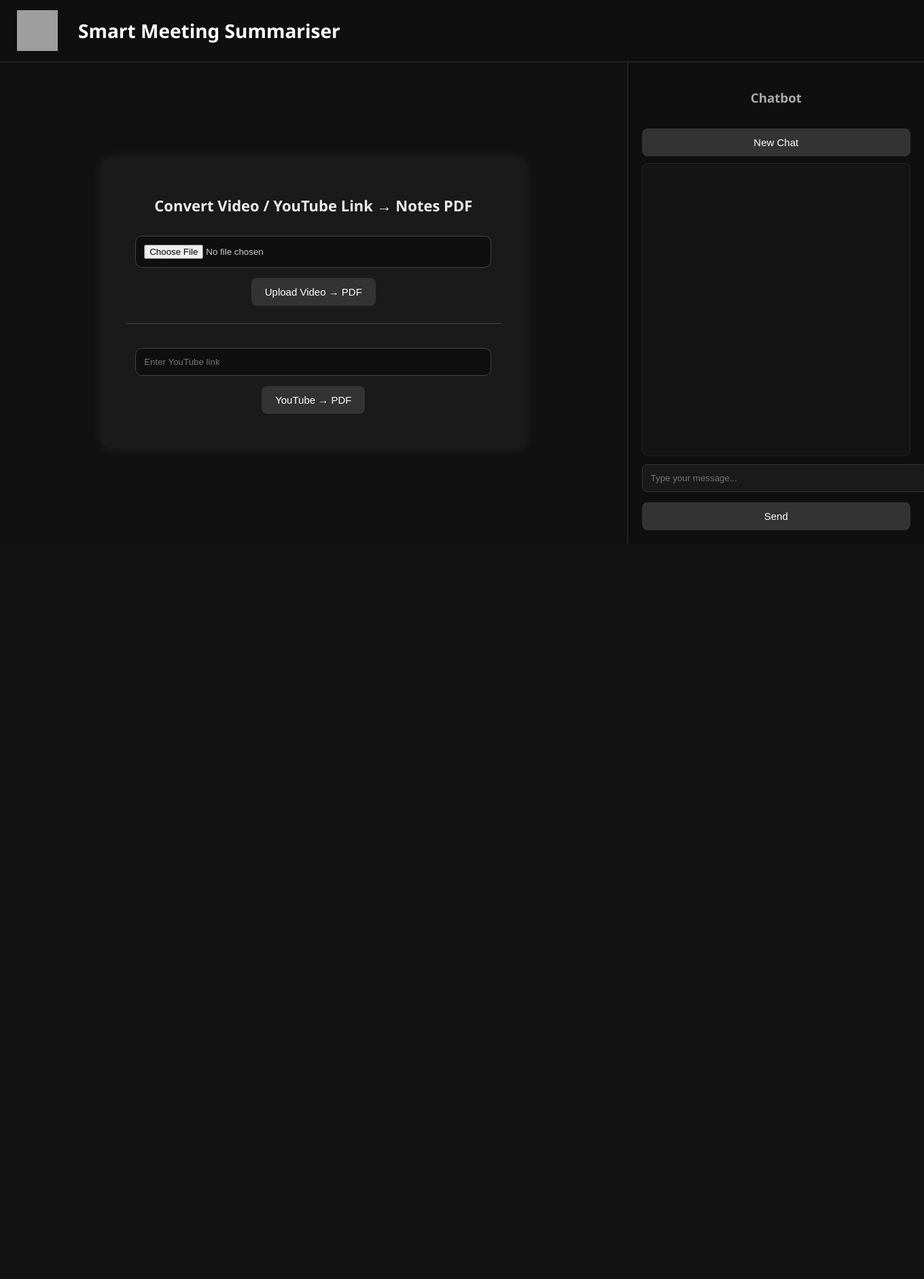
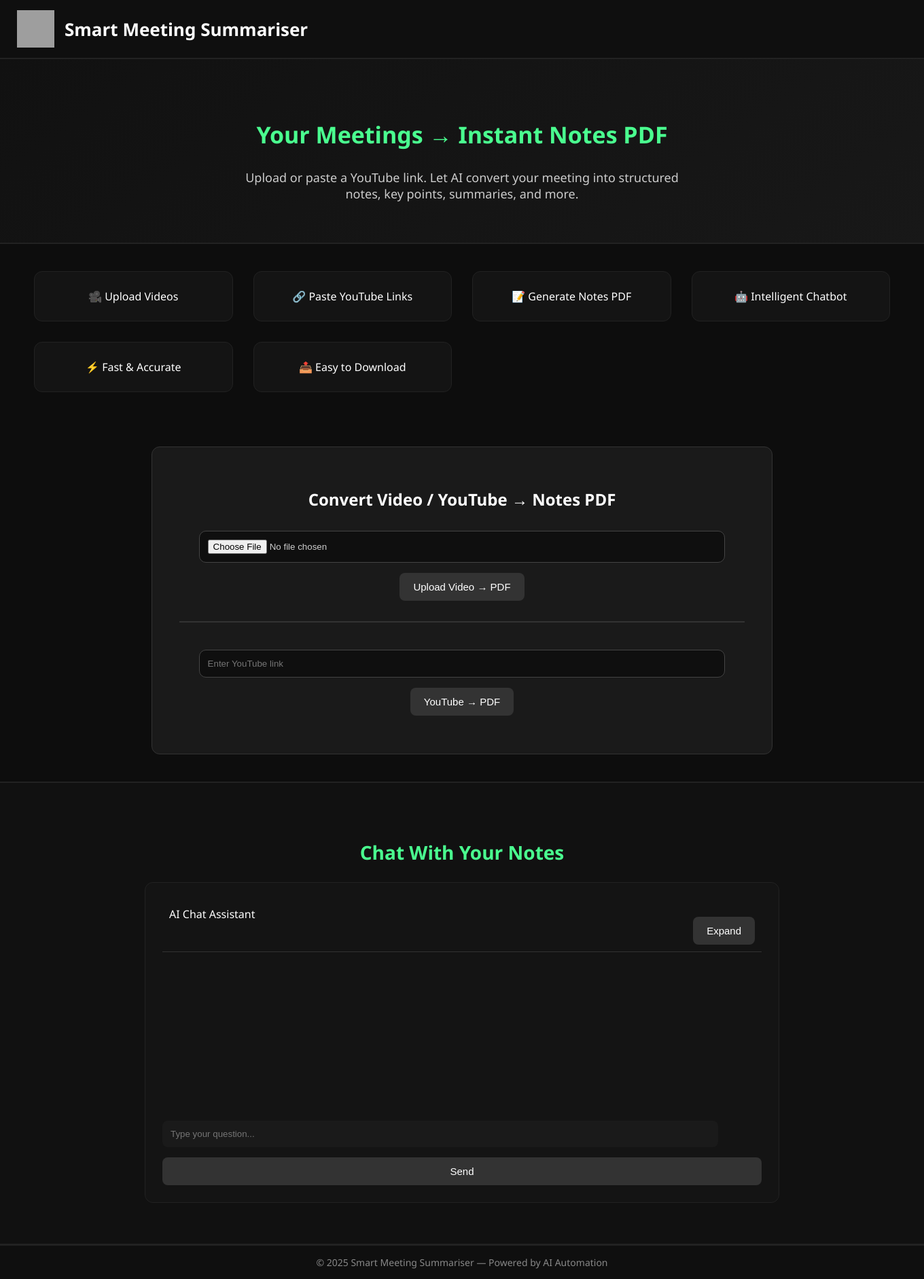
Before and after one commit to kumar-kiran-24/ai-video-summarizer, a Flask app: page / in a window 1360 px wide; the page is wider, and only the part inside the window is pictured. Shown: that part at 68% size. Before the commit the page ends 800 px from the top of that part, so only its background shows below. Run offline with Flask 3, Linux system fonts and the light colour scheme; grey boxes are pictures that could not be loaded.

Commit message:
upadte the bugs

```diff
--- a/app.py
+++ b/app.py
@@ -8,6 +8,7 @@ from src.chabot.chatbot import ChatBot
 app = Flask(__name__)
 CORS(app)
 
+# Folders
 UPLOAD_FOLDER = "data/uploads"
 RESULT_FOLDER = "data/results"
 LAST_TEXT_PATH = None
@@ -16,9 +17,13 @@ CD = None
 os.makedirs(UPLOAD_FOLDER, exist_ok=True)
 os.makedirs(RESULT_FOLDER, exist_ok=True)
 
+
+
 @app.route("/")
-def home_page():
+def home():
     return render_template("index.html")
+
+
 
 
 @app.route("/upload-video", methods=["POST"])
@@ -29,35 +34,52 @@ def upload_video():
         return jsonify({"error": "No video file provided"}), 400
 
     file = request.files["video"]
-    filename = str(uuid.uuid4()) + ".mp4"
+    filename = f"{uuid.uuid4()}.mp4"
     video_path = os.path.join(UPLOAD_FOLDER, filename)
     file.save(video_path)
 
-    main_ = Main()
-    pdf_path, text_path = main_.main(video_path=video_path)
+    try:
+        main_ = Main()
+        pdf_path, text_path = main_.main(video_path=video_path)
 
-    LAST_TEXT_PATH = text_path
+        LAST_TEXT_PATH = text_path
 
-    return send_file(pdf_path, as_attachment=True)
+        safe_name = f"video_summary_{uuid.uuid4().hex}.pdf"
+        return send_file(
+    pdf_path,
+    as_attachment=True,
+    download_name=safe_name
+)
+
+    except Exception as e:
+        return jsonify({"error": str(e)}), 500
+
 
 
 @app.route("/youtube-to-pdf", methods=["POST"])
 def youtube_to_pdf():
     global LAST_TEXT_PATH
 
-    data = request.json
+    data = request.get_json(force=True)
     youtube_link = data.get("link")
 
     if not youtube_link:
         return jsonify({"error": "YouTube link required!"}), 400
 
-    main_ = Main()
-    pdf_path, text_path = main_.youtube_link(youtube_link)
+    try:
+        main_ = Main()
+        pdf_path, text_path = main_.youtube_link(youtube_link)
 
-    LAST_TEXT_PATH = text_path
+        LAST_TEXT_PATH = text_path
 
-    return send_file(pdf_path, as_attachment=True)
+        return send_file(
+            pdf_path,
+            as_attachment=True,
+            download_name="youtube_summary.pdf"
+        )
 
+    except Exception as e:
+        return jsonify({"error": str(e)}), 500
 
 @app.route("/chat", methods=["POST"])
 def chat():
@@ -65,24 +87,27 @@ def chat():
     global CD
 
     if LAST_TEXT_PATH is None:
-        return jsonify({"error": "Upload a video or YouTube link first!"}), 400
+        return jsonify({"error": "Upload a video or process YouTube link first."}), 400
 
     if CD is None:
         CD = ChatBot(txt_path=LAST_TEXT_PATH)
 
-    data = request.json
+    data = request.get_json(force=True)
     message = data.get("message", "")
-    response = CD.ask(message)
 
-    return jsonify({"response": response})
+    try:
+        response = CD.ask(message)
+        return jsonify({"response": response})
+    except Exception as e:
+        return jsonify({"error": str(e)}), 500
 
 
-@app.post("/reset-chat")
+@app.route("/reset-chat", methods=["POST"])
 def reset_chat():
     global CD
     CD = None
-    return {"status": "reset done"}
+    return jsonify({"status": "chatbot reset"})
 
 
 if __name__ == "__main__":
-    app.run(debug=True)
+    app.run(host="0.0.0.0", port=5000, debug=True)
--- a/src/chabot/chatbot.py
+++ b/src/chabot/chatbot.py
@@ -13,7 +13,7 @@ load_dotenv()
 
 llm = ChatGroq(
     groq_api_key=os.getenv("GROK_API_KEY"),
-    model="llama-3.1-8b-instant"
+    model="llama-3.1-8b-instant",streaming=True
 )
 
 
--- a/templates/index.html
+++ b/templates/index.html
@@ -4,74 +4,87 @@
     <meta charset="UTF-8">
     <link rel="icon" type="image/png" href="static/logo2.png">
     <meta name="viewport" content="width=device-width, initial-scale=1.0">
-
     <title>Smart Meeting Summariser</title>
 
     <style>
-        .logo {
-            width: 60px;
-            height: 60px;
-            margin-right: 15px;
-        }
-
         body {
             margin: 0;
-            height: 100vh;
-            display: flex;
-            flex-direction: column;
             font-family: "Segoe UI", Arial, sans-serif;
             background: #0d0d0d;
             color: white;
         }
 
-        /* ---------------- HEADER ---------------- */
-        #header {
-            width: 100%;
+        /* HEADER */
+        header {
             display: flex;
             align-items: center;
             gap: 15px;
             padding: 15px 25px;
             background: #0f0f0f;
             border-bottom: 2px solid #222;
+            position: sticky;
+            top: 0;
+            z-index: 1000;
         }
 
-        #header h1 {
-            font-size: 28px;
-            color: white;
+        header img {
+            width: 55px;
+            height: 55px;
+        }
+
+        header h1 {
             margin: 0;
+            font-size: 26px;
             font-weight: 600;
         }
 
-        /* ---------------- MAIN PAGE LAYOUT ---------------- */
-        #main {
-            display: flex;
-            height: 100%;
+        /* HERO */
+        #hero {
+            text-align: center;
+            padding: 60px 20px;
+            background: linear-gradient(145deg, #111, #181818);
+            border-bottom: 2px solid #222;
         }
 
-        /* ---------------- LEFT PANEL ---------------- */
-        #left-panel {
-            width: 70%;
+        #hero h2 { font-size: 34px; color: #4aff8f; }
+        #hero p { max-width: 650px; margin: auto; font-size: 18px; color: #ccc; }
+
+        /* FEATURES */
+        #features {
+            padding: 40px 50px;
+            display: grid;
+            grid-template-columns: repeat(auto-fit, minmax(250px, 1fr));
+            gap: 30px;
+        }
+
+        .feature-box {
+            background: #141414;
+            padding: 25px;
+            border-radius: 12px;
+            border: 1px solid #222;
+            text-align: center;
+            transition: 0.3s;
+        }
+
+        .feature-box:hover {
+            transform: scale(1.03);
+            background: #1a1a1a;
+        }
+
+        /* MAIN SECTION (VIDEO → PDF) */
+        #main-section {
+            padding: 40px;
             display: flex;
             justify-content: center;
-            align-items: center;
-            background: #111;
-            border-right: 2px solid #222;
-            flex-direction: column;
         }
 
-        .box {
-            width: 60%;
+        #convert-box {
+            width: 65%;
             background: #1a1a1a;
-            padding: 35px;
+            padding: 40px;
             border-radius: 12px;
+            border: 1px solid #333;
             text-align: center;
-            box-shadow: 0 0 20px rgba(255,255,255,0.08);
-        }
-
-        .box h2 {
-            font-size: 22px;
-            color: #eee;
-            margin-bottom: 20px;
         }
 
         input[type="file"],
@@ -86,7 +99,6 @@
         }
 
         button {
-            margin-top: 15px;
             padding: 12px 20px;
             background: #333;
             color: white;
@@ -94,74 +106,106 @@
             border-radius: 8px;
             cursor: pointer;
             font-size: 15px;
+            margin-top: 15px;
         }
 
-        button:hover {
-            background: #555;
+        button:hover { background: #555; }
+
+        hr { border: 1px solid #333; margin: 30px 0; }
+
+        /* SEPARATE CHATBOT SECTION */
+        #chat-section {
+            padding: 60px 50px;
+            background: #111;
+            border-top: 2px solid #222;
+            border-bottom: 2px solid #222;
         }
 
-        hr {
-            border: 1px solid #333;
-            margin: 25px 0;
+        #chat-section h2 {
+            text-align: center;
+            font-size: 28px;
+            color: #4aff8f;
+            margin-bottom: 25px;
         }
 
-        #status {
-            margin-top: 15px;
-            color: #bbb;
-            font-size: 15px;
+        #chat-container {
+            width: 70%;
+            margin: auto;
+            background: #141414;
+            padding: 25px;
+            border-radius: 12px;
+            border: 1px solid #222;
+            display: flex;
+            flex-direction: column;
+            height: 420px;
         }
 
-        /* ---------------- CHAT PANEL ---------------- */
-        #chat-panel {
-            width: 30%;
-            padding: 20px;
-            background: #0f0f0f;
+        #chat-header {
             display: flex;
-            flex-direction: column;
+            justify-content: space-between;
+            padding: 10px;
+            border-bottom: 1px solid #333;
         }
 
         #messages {
             flex-grow: 1;
-            margin-top: 10px;
-            padding: 12px;
-            border-radius: 8px;
-            background: #141414;
-            border: 1px solid #222;
             overflow-y: auto;
+            padding: 15px;
         }
 
         .user { color: #d4d4d4; font-weight: 600; margin: 10px 0; }
         .bot  { color: #4aff8f; font-weight: 600; margin: 10px 0; }
 
         #chat-input {
-            width: 100%;
             padding: 12px;
-            margin-top: 12px;
+            border: none;
+            margin-top: 10px;
             border-radius: 8px;
             background: #1a1a1a;
-            border: 1px solid #333;
             color: white;
         }
 
+        /* Make Chatbot Expand */
+        #chat-container.large {
+            height: 650px;
+        }
+
+        /* FOOTER */
+        footer {
+            text-align: center;
+            padding: 15px;
+            font-size: 14px;
+            color: #888;
+            background: #0f0f0f;
+            border-top: 1px solid #222;
+        }
     </style>
 </head>
 
 <body>
 
+<header>
+    <img src="{{ url_for('static', filename='logo2.png') }}">
+    <h1>Smart Meeting Summariser</h1>
+</header>
 
-<div id="header">
-    <img src="{{ url_for('static', filename='logo2.png') }}" class="logo">
-    <h1>Smart Meeting Summariser</h1>
-</div>
+<section id="hero">
+    <h2>Your Meetings → Instant Notes PDF</h2>
+    <p>Upload or paste a YouTube link. Let AI convert your meeting into structured notes, key points, summaries, and more.</p>
+</section>
 
-<div id="main">
+<section id="features">
+    <div class="feature-box">🎥 Upload Videos</div>
+    <div class="feature-box">🔗 Paste YouTube Links</div>
+    <div class="feature-box">📝 Generate Notes PDF</div>
+    <div class="feature-box">🤖 Intelligent Chatbot</div>
+    <div class="feature-box">⚡ Fast & Accurate</div>
+    <div class="feature-box">📤 Easy to Download</div>
+</section>
 
-
-    <div id="left-panel">
-        <div class="box">
-
-            <h2>Convert Video / YouTube Link → Notes PDF</h2>
-
+<section id="main-section">
+    <div id="convert-box">
+        <h2>Convert Video / YouTube → Notes PDF</h2>
 
         <form id="uploadForm">
             <input type="file" id="videoFile" accept="video/*"><br>
@@ -170,76 +214,70 @@
 
         <hr>
 
-
         <input type="text" id="ytLink" placeholder="Enter YouTube link">
         <button onclick="processYT()">YouTube → PDF</button>
 
         <p id="status"></p>
+    </div>
+</section>
 
+<!-- SEPARATE CHATBOT SECTION -->
+<section id="chat-section">
+    <h2>Chat With Your Notes</h2>
+
+    <div id="chat-container">
+        <div id="chat-header">
+            <span>AI Chat Assistant</span>
+            <button onclick="toggleChatSize()">Expand</button>
         </div>
-    </div>
-
-
-    <div id="chat-panel">
-        <h3 style="text-align:center; color:#aaa;">Chatbot</h3>
-
-        <button onclick="resetCHAT()">New Chat</button>
 
         <div id="messages"></div>
 
-        <input id="chat-input" type="text" placeholder="Type your message...">
+        <input id="chat-input" type="text" placeholder="Type your question...">
         <button onclick="sendChat()">Send</button>
     </div>
+</section>
 
-</div>
+<footer>
+    © 2025 Smart Meeting Summariser — Powered by AI Automation
+</footer>
+
 
 <script>
+function toggleChatSize() {
+    document.getElementById("chat-container").classList.toggle("large");
+}
+
 async function handlePdfResponse(response) {
     if (!response.ok) {
-        const txt = await response.text();
-        document.getElementById("status").innerText = "Error: " + txt;
-        console.error("Server error:", txt);
+        document.getElementById("status").innerText = "Error: " + await response.text();
         return;
     }
-
     const blob = await response.blob();
     const link = document.createElement("a");
-    link.href = window.URL.createObjectURL(blob);
+    link.href = URL.createObjectURL(blob);
     link.download = "notes.pdf";
     link.click();
-
-    document.getElementById("status").innerText =
-        "PDF downloaded! You can chat now.";
+    document.getElementById("status").innerText = "PDF downloaded!";
 }
 
 document.getElementById("uploadForm").onsubmit = async (e) => {
     e.preventDefault();
+    const f = document.getElementById("videoFile").files[0];
+    if (!f) return alert("Choose a video!");
 
-    const file = document.getElementById("videoFile").files[0];
-    if (!file) {
-        alert("Choose a video!");
-        return;
-    }
+    const form = new FormData();
+    form.append("video", f);
 
-    const formData = new FormData();
-    formData.append("video", file);
+    document.getElementById("status").innerText = "Processing...";
 
-    document.getElementById("status").innerText = "Processing video...";
-
-    const response = await fetch("/upload-video", {
-        method: "POST",
-        body: formData
-    });
-
+    const response = await fetch("/upload-video", { method: "POST", body: form });
     await handlePdfResponse(response);
 };
 
 async function processYT() {
     const link = document.getElementById("ytLink").value.trim();
-    if (link === "") {
-        alert("Enter YouTube link!");
-        return;
-    }
+    if (!link) return alert("Enter a link!");
 
     document.getElementById("status").innerText = "Processing YouTube link...";
 
@@ -259,13 +297,13 @@ async function sendChat() {
     addMessage(text, "user");
     document.getElementById("chat-input").value = "";
 
-    const response = await fetch("/chat", {
+    const res = await fetch("/chat", {
         method: "POST",
         headers: { "Content-Type": "application/json" },
         body: JSON.stringify({ message: text })
     });
 
-    const data = await response.json();
+    const data = await res.json();
     addMessage(data.response || data.error, "bot");
 }
 
@@ -277,11 +315,6 @@ function addMessage(msg, type) {
     box.appendChild(p);
     box.scrollTop = box.scrollHeight;
 }
-
-async function resetCHAT() {
-    await fetch("/reset-chat", { method: "POST" });
-    document.getElementById("messages").innerHTML = "";
-}
 </script>
 
 </body>
```
Also changed, not shown: main.py (line endings or trailing spaces), src/datatransporter/youtudedata.py (line endings or trailing spaces), 1 other file. Lines whose indentation alone changed are shown as unchanged.
